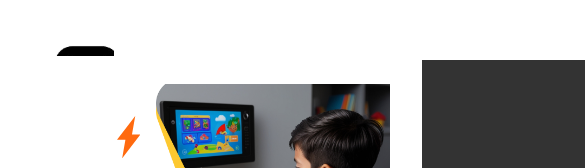
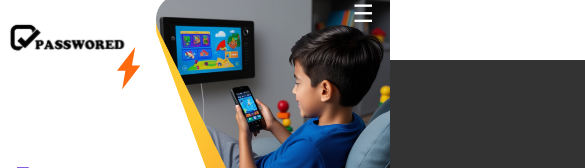
Before and after one commit to Franco97sassi/Passwored, a React (Vite) app in the folder PASSWORED/: page / in a window 390 px wide. Shown: the top 168 px of the page, 585 px wide, since content can reach past the window. Built offline with nearby package versions, Linux system fonts and the light colour scheme.

Commit message:
mobile design

```diff
--- a/PASSWORED/src/components/navbar.module.css
+++ b/PASSWORED/src/components/navbar.module.css
@@ -4,7 +4,7 @@
   display: flex;
   justify-content: space-between;
   align-items: center;
-  position: relative;
+  position: fixed;
   top: 0;
   left: 0;
   width: 100%;
@@ -47,23 +47,28 @@
   font-size: 24px;
   cursor: pointer;
   color: white;
-  position: absolute; /* Posicionar el botón fuera del flujo normal */
-  right: 3rem; /* Ajusta la distancia desde el borde izquierdo */
-  top: 1rem; /* Ajusta la distancia desde la parte superior si es necesario */
+  position: fixed; /* Posicionar el botón fuera del flujo normal */
+  right: 1rem; /* Ajusta la distancia desde el borde izquierdo */
+  top: 0rem; /* Ajusta la distancia desde la parte superior si es necesario */
 }
+
+
 @media (max-width: 767px) {
   .container {
-    padding: 0 1rem;
+     display: flex;
+
     /* background-color: blue; */
     height: 10vh;
-  }
+     position: absolute;
+     /* background-color: rebeccapurple;  */
+   }
 
   .links {
     display: flex;
     flex-direction: column;
     justify-content: center;
     align-items: center;
-    position: absolute;
+    position: fixed;
     top: 60px;
     right: 0;
     background-color: #333;
@@ -83,25 +88,32 @@
     padding: 1rem;
   }
 
-  .hamburger {
-    display: block; /* Mostrar el botón en pantallas pequeñas */
-  }
 
   .hamburger{
     /* background-color: aqua; */
-  }
+    display: block;
+   }
   .logo {
-    /* background-color: aqua; */
-    width: 50%; /* Ajusta el ancho del contenedor del logo en pantallas pequeñas */
+    /* background-color: aqua;   */
+   margin-top:-10px;
+   margin-left:10px;
+    width: 100%; /* Ajusta el ancho del contenedor del logo en pantallas pequeñas */
     justify-self: center;
     align-self: center;
+    height: auto;
      /* background-color: aqua; */
    }
 
-  .logo .logoimg {
+  /* .logo .logoimg {
 
-    width: 50%; /* Asegura que la imagen se ajuste al contenedor */
+    width: 50%;
     height: auto;
+    } */
+    .logoimg {
+      width: 400px; /* Tamaño más pequeño para dispositivos móviles */
+      height: 250px;
+      margin-left: -135px;
+      transform: scale(0.4);
     }
 }
 
--- a/PASSWORED/src/pages/contact.module.css
+++ b/PASSWORED/src/pages/contact.module.css
@@ -62,7 +62,7 @@ p {
     text-align: left;
   }
   .flex{
-    display: flex;
+    display: none;
   }
   .flex2 {
     display: flex;
--- a/PASSWORED/src/pages/form.module.css
+++ b/PASSWORED/src/pages/form.module.css
@@ -339,7 +339,7 @@ font-weight: 600;
   .box{
   background: linear-gradient(180deg, #9F6ED7 0%, #FEE9B5 100%);
 width: 90%;
-height: 90%;
+height: max-content;
 border-radius: 20px;
 display: flex;
 flex-wrap: wrap;
@@ -347,10 +347,11 @@ justify-content: space-evenly;
 align-items: center;
 padding-bottom: 75%;
 }
+
   .box .inputContainer{
     /* background-color: aqua; */
     width: 90%;
-  height: 15%;
+  height: 20%;
   border-radius: 20px;
   display: flex;
   flex-direction: column;
@@ -358,16 +359,22 @@ padding-bottom: 75%;
   align-items: center;
 
   }
+  .box .inputContainer select{
+     width: 105%;
+
+
+  }
   .box .inputContainer2{
     /* background-color: aqua; */
-    width: 90%;
-  height:45%;
+    width: 92%;
+  height:55%;
   border-radius: 20px;
   display: flex;
   flex-direction: column;
    justify-content: center;
   align-items: center;
-
+   margin-top: -50px;
+   margin-bottom: -25px;
   }
   .container h2 {
     /* background-color: #9F6ED7; */
@@ -384,6 +391,7 @@ padding-bottom: 75%;
   visibility: hidden;
     font-family: 'Inter', sans-serif;
 display: none;
+margin-top: -200px;
   }
   .box .inputContainerb{
     /* background-color: blue; */
--- a/PASSWORED/src/pages/info.module.css
+++ b/PASSWORED/src/pages/info.module.css
@@ -164,7 +164,7 @@ h3 {
  .rocket {
    /* background-color: aqua; */
    position: absolute;
-   bottom: 190px;
+   top: 700px;
     width: 55%;
    height: auto;
   right: 0;
--- a/PASSWORED/src/pages/inicio.module.css
+++ b/PASSWORED/src/pages/inicio.module.css
@@ -10,8 +10,7 @@
 
 }
 .navbar {
-  position: relative; /* O simplemente omitir el position para que siga el flujo natural */
-   z-index: 1; /* Si necesitas que la navbar esté encima de otros elementos */
+    z-index: 1; /* Si necesitas que la navbar esté encima de otros elementos */
 }
 
 .section1 {
@@ -128,7 +127,7 @@
     padding-right: 10%;
     width: 15%;
     display: flex;
-    margin-top: 20%;
+    margin-top: 30%;
   }
   .star1 {
     margin-top: 50%;
--- a/PASSWORED/src/pages/invertir.module.css
+++ b/PASSWORED/src/pages/invertir.module.css
@@ -94,8 +94,8 @@ font-family: 'Montserrat', sans-serif;
       rgba(159, 110, 215, 0.75) 0%,
       rgba(254, 220, 136, 1) 100%
     ),
-    url('../assets/niñobox.png'); /* Ruta de la imagen */
-    background-size: 130% auto; /* El 120% aumenta el ancho de la imagen */  background-position: center; /* Centra la imagen */
+    url('../assets/backInvertir.jpeg'); /* Ruta de la imagen */
+    background-size: cover; /* El 120% aumenta el ancho de la imagen */  background-position: center; /* Centra la imagen */
   background-repeat: no-repeat; /* Evita que la imagen se repita */
 }
    .boxEvolution p{
--- a/PASSWORED/src/pages/unete.module.css
+++ b/PASSWORED/src/pages/unete.module.css
@@ -201,8 +201,12 @@ h3 {
     flex-direction: column;
     justify-content: center;
     align-items: flex-start;
-    background: none;
-    /* background-color: chartreuse;   */
+    background: linear-gradient(
+      to bottom,
+      #ffffff 0%,
+      #eee8fb 50%,
+      rgba(253, 194, 49, 0.58) 100%
+    );    /* background-color: chartreuse;   */
     /* padding-right: 89px; */
     padding-left: 10px;
     text-align: left;
```
Also changed, not shown: PASSWORED/src/assets/backInvertir.jpeg (added).
